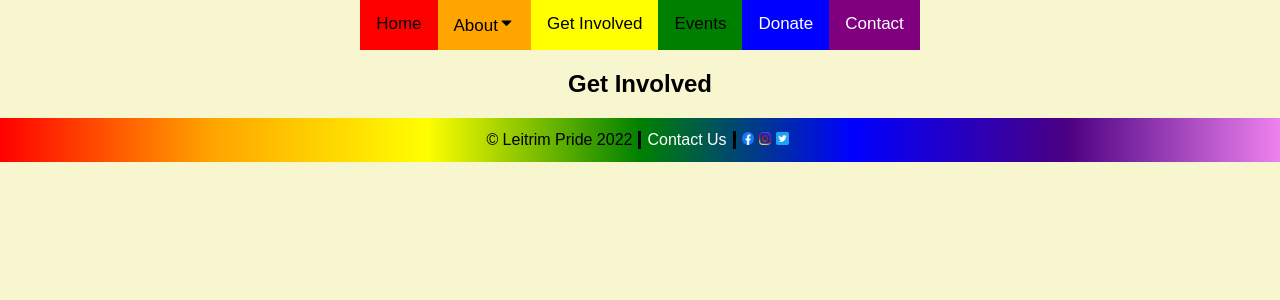
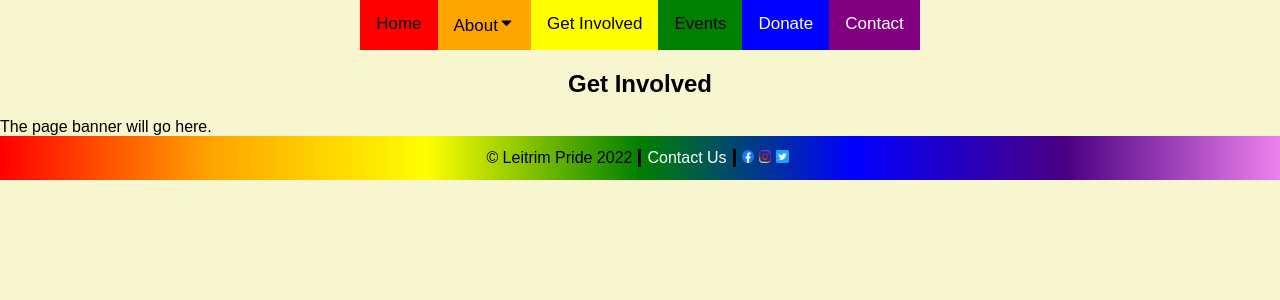
Before and after one commit to Jacobs1986/leitrim-pride, a React (Create React App) app: page /getinvolved in a window 1280 px wide. Shown: the top 300 px of the page. Built offline with nearby package versions, Linux system fonts and the light colour scheme; the HTML template or start-up script is replaced by a standard one.

Commit message:
Created and imported the GetInvolvedBanner component

```diff
--- /dev/null
+++ b/src/components/getInvolvedPage/getInvolvedBanner.js
@@ -0,0 +1,12 @@
+import React from "react";
+
+// CSS File
+import "./getInvolvedPage-styles.css";
+
+export default function GetInvolvedBanner() {
+    return (
+        <div>
+            The page banner will go here.
+        </div>
+    );
+};
--- a/src/pages/get-involved-page.js
+++ b/src/pages/get-involved-page.js
@@ -1,4 +1,7 @@
 import React from "react";
+
+// Components
+import GetInvolvedBanner from "../components/getInvolvedPage/getInvolvedBanner";
 
 export default function GetInvolved() {
     return (
@@ -7,6 +10,7 @@ export default function GetInvolved() {
             <h2 style={{ textAlign: "center" }}>
                 Get Involved
             </h2>
+            <GetInvolvedBanner />
         </div>
     );
 };
```
Also changed, not shown: src/components/getInvolvedPage/getInvolvedPage-styles.css (added).
